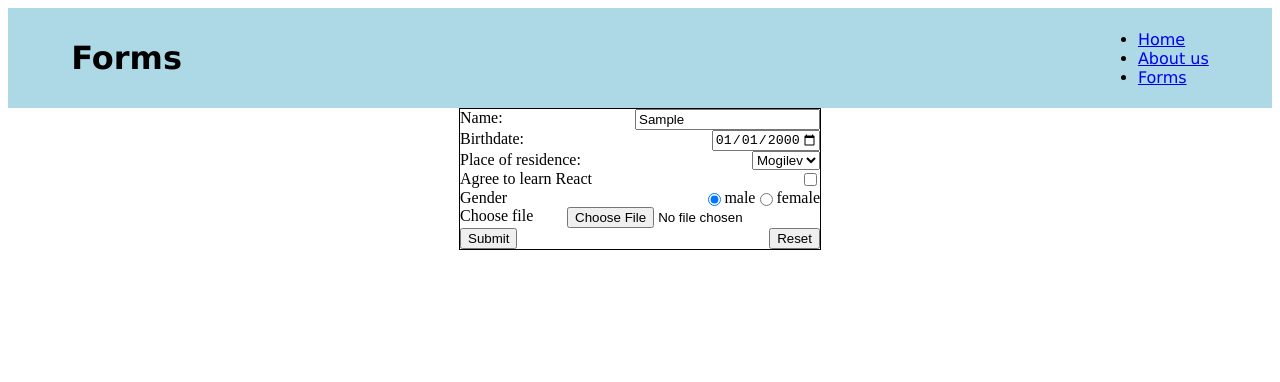
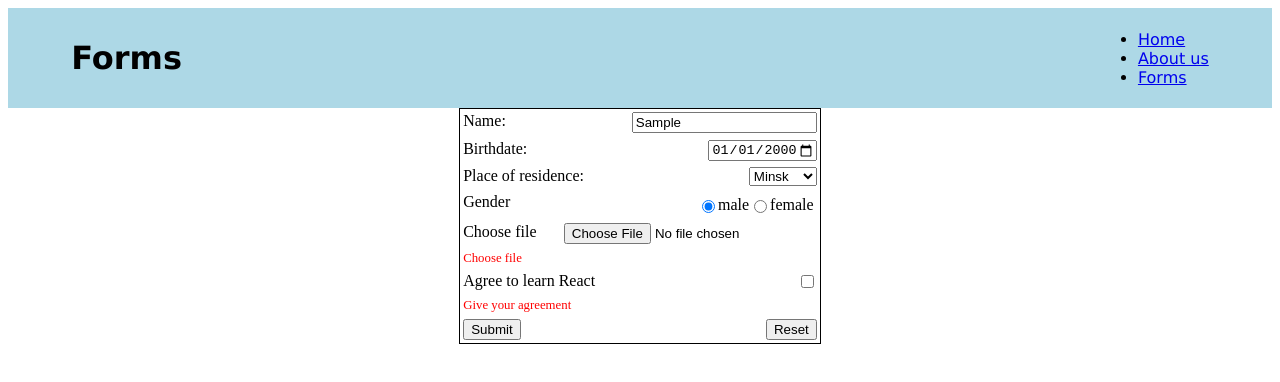
Before and after one commit to eys-man/React, a React (Vite) app: page /forms in a window 1280 px wide. Both pictures are taken after typing "Sample" into the empty fields and a click on the button "Submit". Shown: the top 382 px of the page. Built offline with nearby package versions, Linux system fonts and the light colour scheme.

Commit message:
feat: add validation for name, file and agreement

```diff
--- /dev/null
+++ b/src/components/FormCardList/FormCardList.tsx
@@ -0,0 +1,21 @@
+import React from 'react';
+import FormCard, { FormCardProps } from '../FormCard/FormCard';
+
+export type CardsProps = {
+  cardData: FormCardProps[];
+};
+
+class FormCardList extends React.Component<CardsProps> {
+  render(): JSX.Element {
+    const { cardData } = this.props;
+    return (
+      <>
+        {cardData.map((cardProps: FormCardProps): JSX.Element => {
+          return <FormCard key={cardProps.name} {...cardProps} />;
+        })}
+      </>
+    );
+  }
+}
+
+export default FormCardList;
--- a/src/components/MyForm/MyForm.css
+++ b/src/components/MyForm/MyForm.css
@@ -9,6 +9,14 @@
 }
 
 .form div {
+  margin: 0.2rem;
   display: flex;
   justify-content: space-between;
 }
+
+.warning,
+p {
+  margin: 0;
+  font-size: 0.8rem;
+  color: red;
+}
--- a/src/components/MyForm/MyForm.tsx
+++ b/src/components/MyForm/MyForm.tsx
@@ -1,17 +1,29 @@
 import React from 'react';
 import './MyForm.css';
+import { validateName } from '../../utils/utils';
 
-type Props = { name: string };
+type Props = {
+  name: string;
+  time: string;
+  city: string;
+  isAgree: boolean;
+  gender: string;
+  file: string;
+};
 
 class MyForm extends React.Component<Props> {
   nameInput: React.RefObject<HTMLInputElement>;
+  isNameInputValid: boolean;
   timeInput: React.RefObject<HTMLInputElement>;
   cityInput: React.RefObject<HTMLSelectElement>;
   agreeInput: React.RefObject<HTMLInputElement>;
+  isAgreeInputValid: boolean;
   genderMaleInput: React.RefObject<HTMLInputElement>;
   fileInput: React.RefObject<HTMLInputElement>;
+  isFileInputValid: boolean;
   constructor(props: Props) {
     super(props);
+    this.state = props;
     this.state = { isSubmit: false };
     this.nameInput = React.createRef<HTMLInputElement>();
     this.timeInput = React.createRef<HTMLInputElement>();
@@ -21,24 +33,54 @@ class MyForm extends React.Component<Props> {
     this.fileInput = React.createRef<HTMLInputElement>();
 
     this.handleSubmit = this.handleSubmit.bind(this);
+
+    this.isNameInputValid = true;
+    this.isAgreeInputValid = true;
+    this.isFileInputValid = true;
   }
 
   handleSubmit(event: { preventDefault: () => void }) {
     event.preventDefault();
 
+    let isAllValid = true;
+
     const name = (this.nameInput.current as HTMLInputElement).value;
     const time = (this.timeInput.current as HTMLInputElement).value;
     const city = (this.cityInput.current as HTMLSelectElement).value;
     const isAgree = (this.agreeInput.current as HTMLInputElement).checked;
-    let gender = '';
+    let gender = 'female';
     if ((this.genderMaleInput.current as HTMLInputElement).checked === true)
       gender = 'male';
-    else gender = 'female';
     const fileName = (this.fileInput.current as HTMLInputElement).value;
 
-    alert(
-      `name = ${name}, birthday = ${time}, city = ${city}, isAgree = ${isAgree}, gender = ${gender}, fileName = ${fileName}`
-    );
+    // валидация
+    if (validateName(name) !== '') {
+      alert(
+        'The name must contain at least six letters. Numbers and special characters are not allowed'
+      );
+      this.isNameInputValid = false;
+    } else this.isNameInputValid = true;
+    isAllValid &&= this.isNameInputValid;
+
+    if (!fileName) {
+      alert('choose a file');
+      this.isFileInputValid = false;
+    } else this.isFileInputValid = true;
+    isAllValid &&= this.isFileInputValid;
+
+    if (!isAgree) {
+      alert('give your agreement');
+      this.isAgreeInputValid = false;
+    } else this.isAgreeInputValid = true;
+    isAllValid &&= this.isAgreeInputValid;
+
+    // если валидация прошла, вывести карточки
+    if (isAllValid === true) {
+      alert(
+        `name = ${name}, birthday = ${time}, city = ${city}, isAgree = ${isAgree}, gender = ${gender}, fileName = ${fileName}`
+      );
+      this.setState({ isSubmit: true });
+    } else this.setState({ isSubmit: true });
   }
 
   render(): JSX.Element {
@@ -48,6 +90,14 @@ class MyForm extends React.Component<Props> {
           <label htmlFor="name">Name: </label>
           <input id="name" type="text" defaultValue="" ref={this.nameInput} />
         </div>
+        {this.isNameInputValid === false && (
+          <div className="warning">
+            <p>
+              The name must contain at least six letters. Numbers and special
+              characters are not allowed
+            </p>
+          </div>
+        )}
         <div>
           <label htmlFor="birthdate">Birthdate: </label>
           <input
@@ -55,7 +105,7 @@ class MyForm extends React.Component<Props> {
             name="birthdate"
             type="date"
             min="1900-01-01"
-            max="2023-01-01"
+            max="2010-01-01"
             ref={this.timeInput}
             defaultValue="2000-01-01"
           />
@@ -65,7 +115,7 @@ class MyForm extends React.Component<Props> {
           <select
             name="city"
             id="city"
-            defaultValue="Mogilev"
+            defaultValue="Minsk"
             ref={this.cityInput}
           >
             <option value="Minsk">Minsk</option>
@@ -75,15 +125,6 @@ class MyForm extends React.Component<Props> {
             <option value="Vitebsk">Vitebsk</option>
             <option value="Grodno">Grodno</option>
           </select>
-        </div>
-        <div>
-          <label htmlFor="agree">Agree to learn React</label>
-          <input
-            type="checkbox"
-            id="agree"
-            name="agree"
-            ref={this.agreeInput}
-          />
         </div>
         <div>
           <span>Gender</span>
@@ -105,6 +146,25 @@ class MyForm extends React.Component<Props> {
           <label htmlFor="avatar">Choose file</label>
           <input type="file" id="avatar" name="file" ref={this.fileInput} />
         </div>
+        {this.isFileInputValid === false && (
+          <div className="warning">
+            <p>Choose file</p>
+          </div>
+        )}
+        <div>
+          <label htmlFor="agree">Agree to learn React</label>
+          <input
+            type="checkbox"
+            id="agree"
+            name="agree"
+            ref={this.agreeInput}
+          />
+        </div>
+        {this.isAgreeInputValid === false && (
+          <div className="warning">
+            <p>Give your agreement</p>
+          </div>
+        )}
         <div>
           <button type="submit" value="submit">
             Submit
--- a/src/pages/FormsPage.tsx
+++ b/src/pages/FormsPage.tsx
@@ -1,11 +1,56 @@
 import React from 'react';
 import MyForm from '../components/MyForm/MyForm';
+import FormCardList, {
+  CardsProps,
+} from '../components/FormCardList/FormCardList';
+
+// const cardData = [
+//   {
+//     name: 'хуй',
+//     time: '2023-01-01',
+//     city: 'Mogilev',
+//     gender: 'male',
+//     file: 'bara.jpg',
+//   },
+//   {
+//     name: 'пизда',
+//     time: '2020-05-12',
+//     city: 'Minsk',
+//     gender: 'female',
+//     file: 'shmara.jpg',
+//   },
+//   {
+//     name: 'пистон',
+//     time: '2000-07-31',
+//     city: 'Grodno',
+//     gender: 'male',
+//     file: 'pip.jpg',
+//   },
+// ];
+
+type cardData = Array<{
+  name: string;
+  time: string;
+  city: string;
+  isAgree: boolean;
+  gender: string;
+  file: string;
+}>;
 
 class FormsPage extends React.Component {
+  state: cardData = [];
   render(): JSX.Element {
     return (
       <>
-        <MyForm />
+        <MyForm
+          name={''}
+          time={''}
+          city={''}
+          isAgree={false}
+          gender={'male'}
+          file={''}
+        />
+        {/* <FormCardList cardData={this.state} /> */}
       </>
     );
   }
--- /dev/null
+++ b/src/utils/utils.tsx
@@ -0,0 +1,7 @@
+export function validateName(name: string): string {
+  const regex = /[A-Za-z]{6,}/;
+
+  return !regex.test(name)
+    ? 'The name must contain at least three letters. Numbers and special characters are not allowed.'
+    : '';
+}
```
Also changed, not shown: src/components/FormCard/FormCard.css (added, +11 -0 lines), src/components/FormCard/FormCard.tsx (added, +31 -0 lines).
